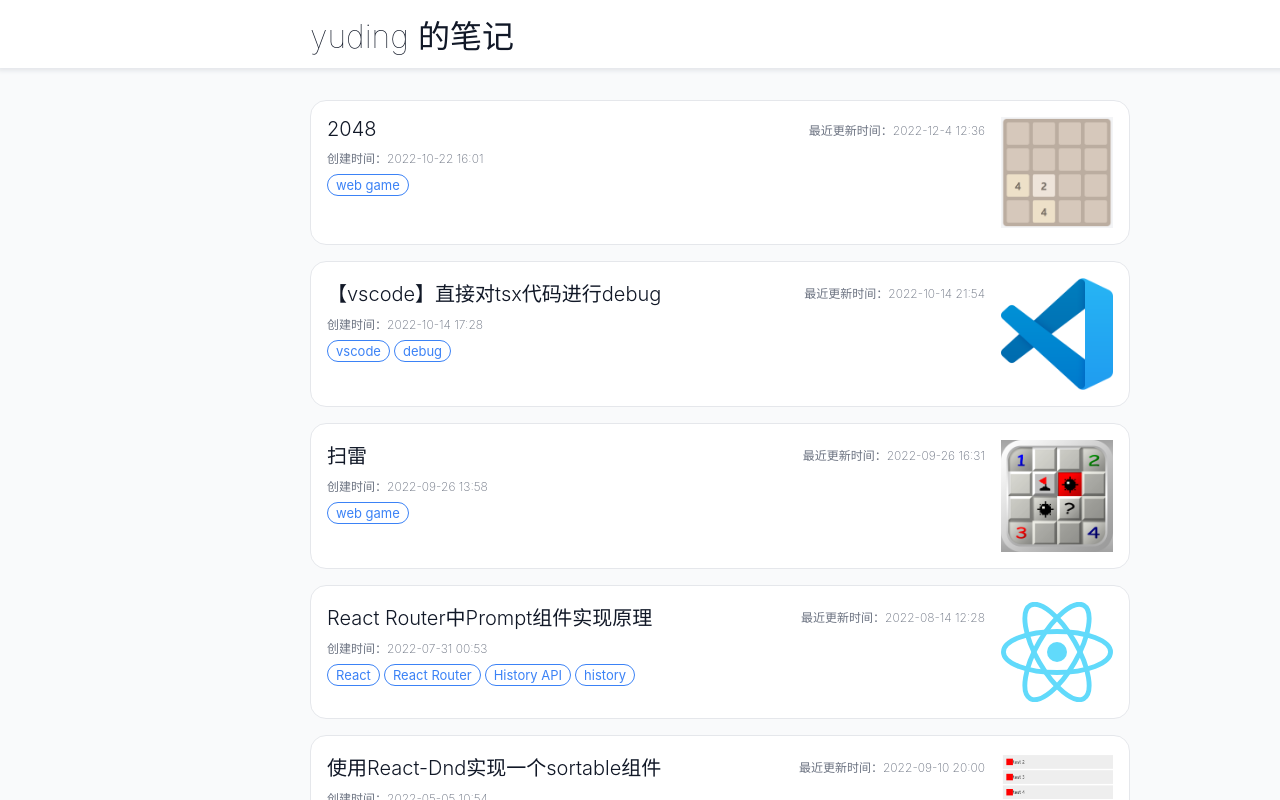
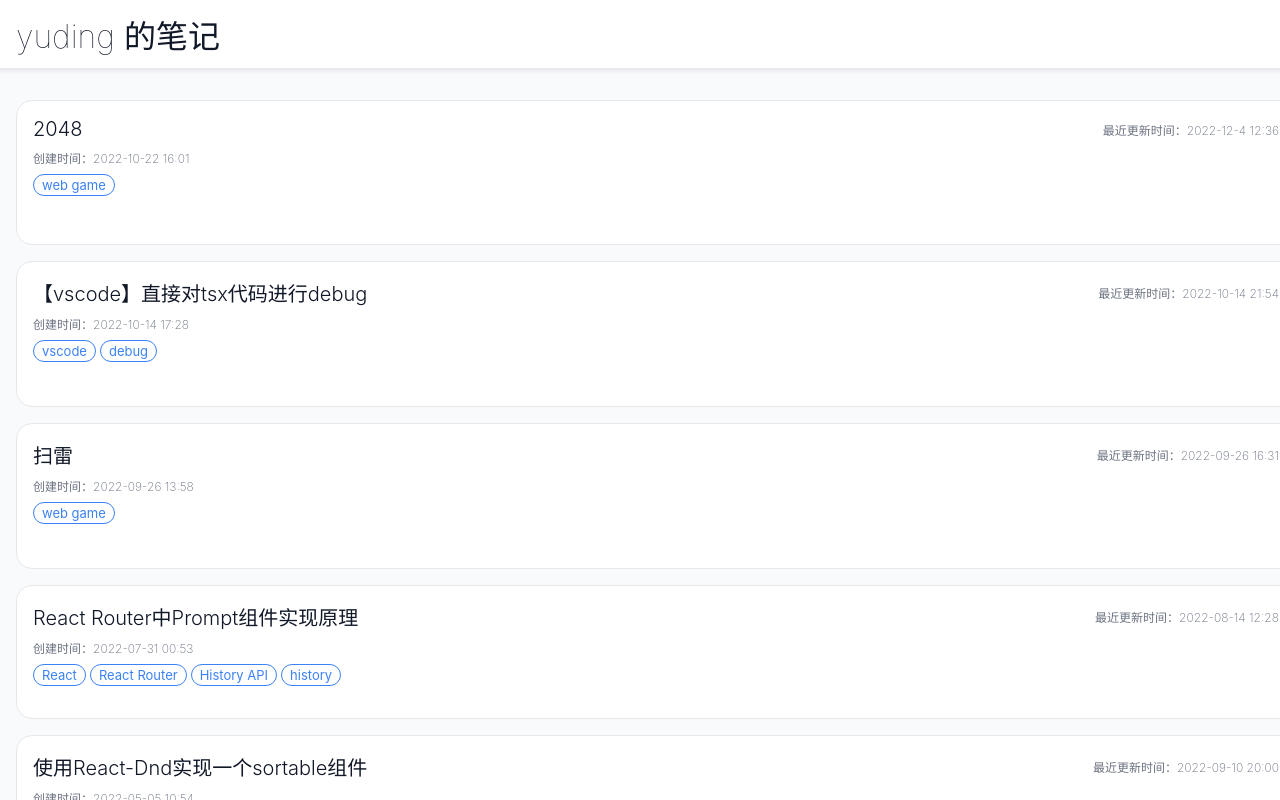
Before and after one commit to yuding2019/ynooote, a Next.js app: page / in a window 1280 px wide. Shown: the top 800 px of the page. Built offline with nearby package versions, Linux system fonts and the light colour scheme.

Commit message:
feat(UI): 增加响应式

```diff
--- a/components/GlobalHeader/index.module.less
+++ b/components/GlobalHeader/index.module.less
@@ -21,6 +21,13 @@
   user-select: none;
 }
 
+@media screen and (max-width: 1440px) {
+  .navWrap {
+    width: 100%;
+    padding: 0 @size16;
+  }
+}
+
 .title {
   .head0();
 }
--- a/components/MDXComponents/components/Director/index.module.less
+++ b/components/MDXComponents/components/Director/index.module.less
@@ -1,8 +1,4 @@
 @import '../../../../styles/common.less';
-
-.empty {
-  width: 294px;
-}
 
 .wrapper {
   width: 294px;
@@ -13,6 +9,12 @@
    .br16();
   overflow: hidden;
   border: 1px solid @n200;
+}
+
+@media screen and (max-width: 1440px) {
+  .wrapper {
+    display: none;
+  }
 }
 
 .content {
--- a/components/MDXComponents/index.module.less
+++ b/components/MDXComponents/index.module.less
@@ -11,6 +11,12 @@
 .content {
   width: 820px;
   margin: 0 @size16;
+}
+
+@media screen and (max-width: 1440px) {
+  .content {
+    width: 100%;
+  }
 }
 
 .titleWrap {
--- a/components/NoteList/index.module.less
+++ b/components/NoteList/index.module.less
@@ -5,6 +5,13 @@
   flex-direction: column;
   width: 820px;
   margin: 0 auto;
+}
+
+@media screen and (max-width: 1440px) {
+  .wrapper {
+    width: 100%;
+    padding: 0 @size16;
+  }
 }
 
 .item {
```
Also changed, not shown: components/MDXComponents/components/Toolbar/index.module.less (+9 -2 lines).
